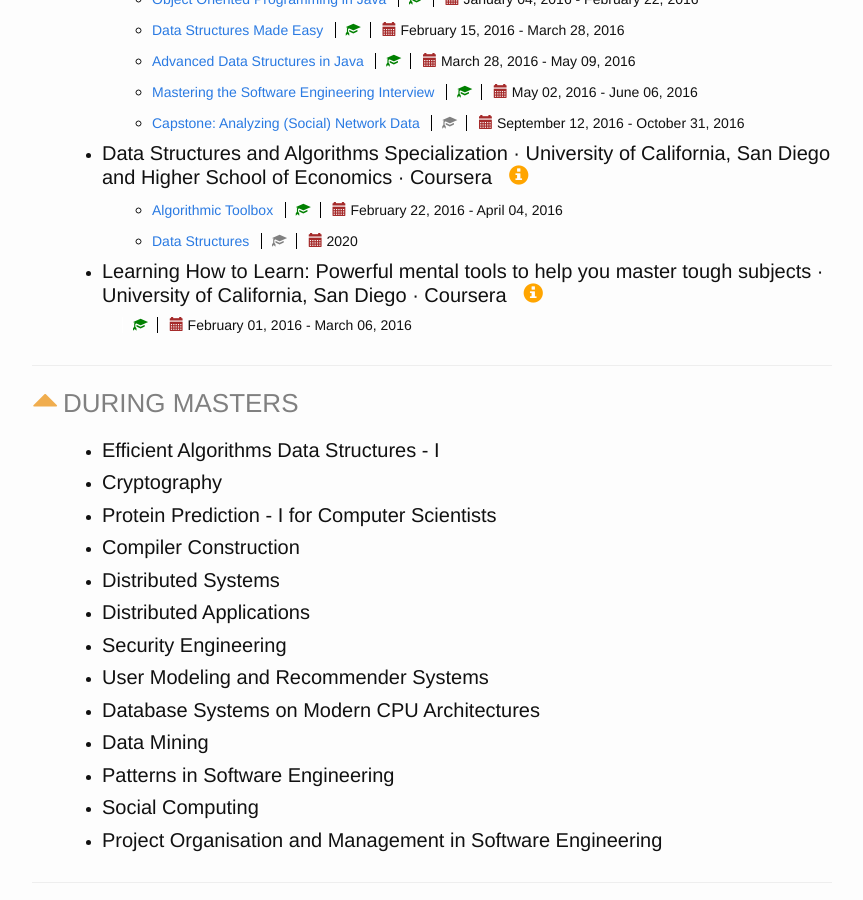
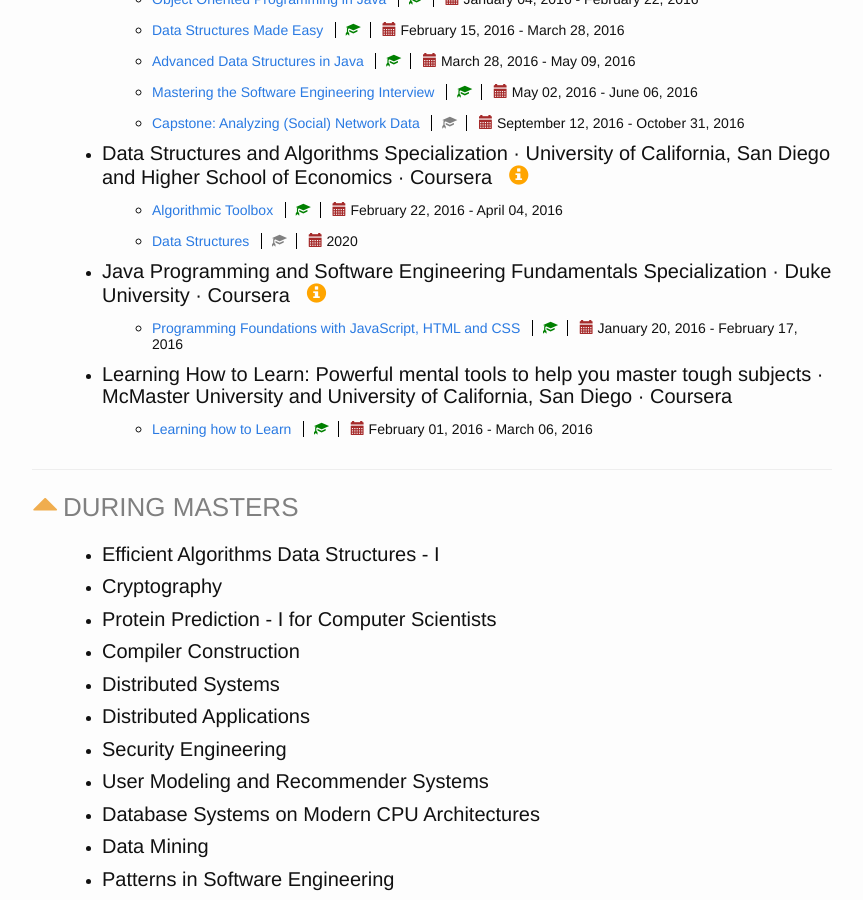
Before and after one commit to GaganJotSingh/GaganJotSingh.github.io, a Jekyll site: the page built from study/coursesUndertaken/index.md, in a window 1280 px wide and 900 px high, scrolled down 687 px. Shown: the whole window, without its empty margins (208-1071 px from the left). Built offline with Jekyll 4.4.1, drawn with Linux system fonts in a browser that asks for light colours.

Commit message:
Updated online courses Added Basic Java specialization and updated Learning how to learn course

```diff
--- a/study/coursesUndertaken/index.md
+++ b/study/coursesUndertaken/index.md
@@ -87,8 +87,20 @@ permalink: /courses/
 			</ul>
 			</li>
 			<li>
-				<h4 style="margin-top:10.5px; margin-bottom:5px">Learning How to Learn: Powerful mental tools to help you master tough subjects &middot; University of California, San Diego &middot; Coursera &nbsp; <a href="https://www.coursera.org/learn/learning-how-to-learn/" title="Course Homepage" target="_blank"><span class="glyphicon glyphicon-info-sign" style="color: orange;"></span></a></h4>
-				<h5 style="margin-top:10.5px; margin-bottom:10.5px"><a class="vertical-separators" href="https://www.coursera.org/account/accomplishments/certificate/6N9XW7RLCB7K" title="Course certificate" target="_blank" style="border-left: 1px solid white; margin-left: 20px;"><span class="glyphicon glyphicon-education vertical-separators-margins" style="color: green;"></span></a>&nbsp;&nbsp;&nbsp;<span class="glyphicon glyphicon-calendar" style="color: brown;"></span>&nbsp;February 01, 2016 - March 06, 2016</h5>
+				<h4 style="margin-top:10.5px; margin-bottom:5px">Java Programming and Software Engineering Fundamentals Specialization &middot; Duke University &middot; Coursera &nbsp; <a href="https://www.coursera.org/specializations/java-programming" title="Specialization Homepage" target="_blank"><span class="glyphicon glyphicon-info-sign" style="color: orange;"></span></a></h4>
+			<ul style="padding-left: 20px; margin-bottom: 10.5px">
+				<li>
+					<h5 style="margin-top:10.5px; margin-bottom:10.5px"><a href="https://www.coursera.org/learn/duke-programming-web" title="Course Homepage" target="_blank">Programming Foundations with JavaScript, HTML and CSS</a>&nbsp;&nbsp;&nbsp;<a class="vertical-separators" href="https://www.coursera.org/account/accomplishments/certificate/LPMSYFUYC9RD" title="Course certificate" target="_blank"><span class="glyphicon glyphicon-education vertical-separators-margins" style="color: green;"></span></a>&nbsp;&nbsp;&nbsp;<span class="glyphicon glyphicon-calendar" style="color: brown;"></span>&nbsp;January 20, 2016 - February 17, 2016</h5>
+				</li>
+			</ul>
+			</li>
+			<li>
+				<h4 style="margin-top:10.5px; margin-bottom:5px">Learning How to Learn: Powerful mental tools to help you master tough subjects &middot; McMaster University and University of California, San Diego &middot; Coursera &nbsp;</h4>
+			<ul style="padding-left: 20px; margin-bottom: 10.5px">
+				<li>
+					<h5 style="margin-top:10.5px; margin-bottom:10.5px"><a href="https://www.coursera.org/learn/learning-how-to-learn/" title="Course Homepage" target="_blank">Learning how to Learn</a>&nbsp;&nbsp;&nbsp;<a class="vertical-separators" href="https://www.coursera.org/account/accomplishments/certificate/6N9XW7RLCB7K" title="Course certificate" target="_blank"><span class="glyphicon glyphicon-education vertical-separators-margins" style="color: green;"></span></a>&nbsp;&nbsp;&nbsp;<span class="glyphicon glyphicon-calendar" style="color: brown;"></span>&nbsp;February 01, 2016 - March 06, 2016</h5>
+				</li>
+			</ul>
 			</li>
 		</ul>
 	</div>
```
